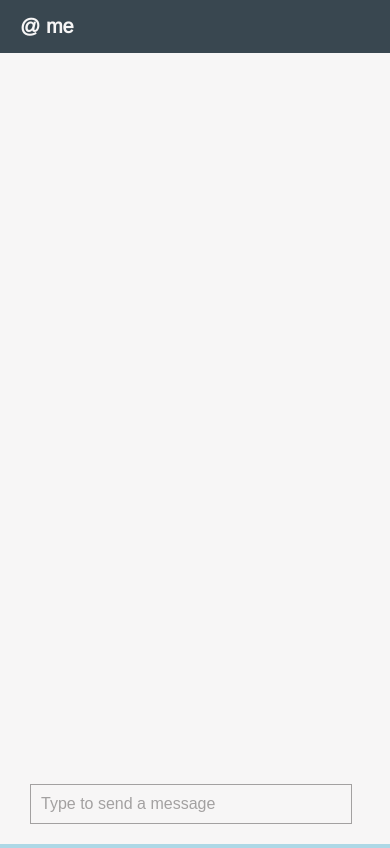
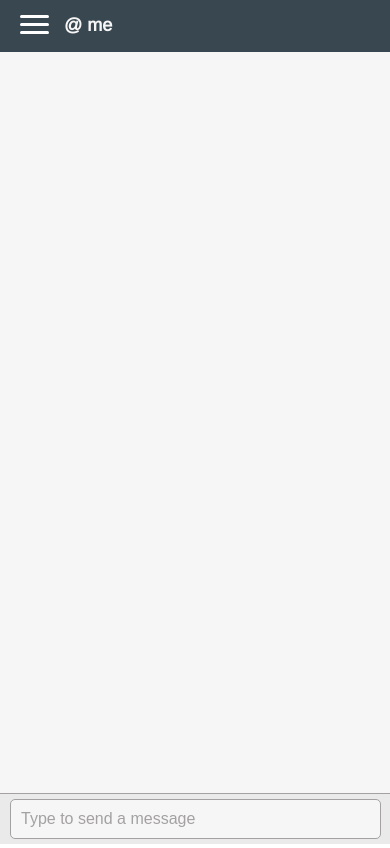
Before and after one commit to ksantaro/plack, a React (Create React App) app in the folder plack-frontend/: page /workspace/1/messages/1 in a window 390 px wide. Built offline with nearby package versions, Linux system fonts and the light colour scheme.

Commit message:
added toggle sidebar to workspace and workspace messages are responsive

```diff
--- a/plack-frontend/src/components/EntryComponent.jsx
+++ b/plack-frontend/src/components/EntryComponent.jsx
@@ -9,12 +9,12 @@ import CreateWorkspace from './FormComponents/CreateWorkspace';
 // render both of them in different places when the
 // path matches the current URL.
 
-const hamburger =
-<span className="hamburger-menu-icon">
-  <span className="line"></span>
-  <span className="line"></span>
-  <span className="line"></span>
-</span>
+// const hamburger =
+// <span className="hamburger-menu-icon">
+//   <span className="line"></span>
+//   <span className="line"></span>
+//   <span className="line"></span>
+// </span>
 
 
 
--- a/plack-frontend/src/components/Workspace.jsx
+++ b/plack-frontend/src/components/Workspace.jsx
@@ -20,35 +20,35 @@ import ConnectedInput from './WorkspaceComponents/ConnectedInput'
 class Workspace extends Component {
   constructor(props) {
     super(props);
-    // this.state = {
-    //   chatSelected: {
-    //     type: "channel",
-    //     index: 0,
-    //   }
-    // }
+    this.state = {
+      sidebarOpen: false,
+    }
   }
 
-  // onSelect = (e, chat) => {
-  //   this.setState({
-  //     chatSelected: {
-  //       type: chat.type,
-  //       index: chat.index
-  //     }
-  //   })
-  // }
+  toggleModal = () => {
+    console.log("toggling workspace sidebar")
+    this.setState({
+      sidebarOpen: !this.state.sidebarOpen,
+    })
+  }
 
   render() {
     //combine routes for channels and messages
-
-
+    const hamburger =
+      <span className="hamburger-menu-icon" onClick={this.toggleModal}>
+        <span className="line"></span>
+        <span className="line"></span>
+        <span className="line"></span>
+      </span>
       console.log("workspace render")
 
     return (
       <Router>
         <div className="main-layout">
-          <SidebarRouting workspace_url={this.props.match.params.workspace_url}/>
+          <div className={this.state.sidebarOpen ? "modal-overlay" : "display-none"} onClick={this.toggleModal}></div>
+          <SidebarRouting workspace_url={this.props.match.params.workspace_url} sidebarOpen={this.state.sidebarOpen} closeSidebar={this.toggleModal}/>
           <div className="main">
-            <Chat />
+            <Chat hamburger={hamburger}/>
             <ConnectedInput />
             {/* <ConnectedInput id={this.props.match.params.id} /> */}
             {/* <div>
--- a/plack-frontend/src/components/WorkspaceComponents/Chat.jsx
+++ b/plack-frontend/src/components/WorkspaceComponents/Chat.jsx
@@ -31,7 +31,7 @@ class Chat extends Component {
     console.log("chat rendered")
     return  (
       <div className="workspace-chat">
-        <h2>{type === "channel" ? "#" : "@"} {chat.name}</h2>
+        <h2>{this.props.hamburger} {type === "channel" ? "#" : "@"} {chat.name}</h2>
         <div className="workspace-messages">
           {
             chat.messages.map((message, index) => {
--- a/plack-frontend/src/components/WorkspaceComponents/SidebarRouting.jsx
+++ b/plack-frontend/src/components/WorkspaceComponents/SidebarRouting.jsx
@@ -20,10 +20,18 @@ class SidebarRouting extends Component {
     });
   }
 
+  onClick = (e, params) => {
+    console.log(this.props.onSelect);
+    this.props.onSelect(e, params)
+    this.props.closeSidebar();
+  }
+
   render() {
     // console.log(this.props.channels);
+    console.log(this.props.sidebarOpen ? "sidebar sidebar-modal" : "sidebar");
+
     return (
-      <div className="sidebar">
+      <div className={this.props.sidebarOpen ? "sidebar sidebar-modal" : "sidebar"}>
         <CreateChannel active={this.state.createChannelActive} toggleModal={() => {this.toggleModal("createChannelActive")}}/>
         <CreateDirectMessage active={this.state.createDirectMessageActive} toggleModal={() => {this.toggleModal("createDirectMessageActive")}}/>
         <div className="title-box">
@@ -39,7 +47,8 @@ class SidebarRouting extends Component {
             {
               this.props.channels.map((channel, index) => {
                 return (<li key={`channelLinkKey${channel.id}`}>
-                          <NavLink onClick={(e) => this.props.onSelect(e, {type: "channel", index: index})} to={`/workspace/${this.props.workspace_url}/messages/${channel.id}`} activeClassName="nav-active" exact className={this.props.chatSelected.type === "channel" && this.props.chatSelected.index === index ? "nav-item nav-active" : "nav-item"}>
+                {/* SEEMS LIKE YOU ARE NOT USING THE ON SELECT THING SO RPLACE WITH onClick={this.toggleModal} */}
+                          <NavLink onClick={(e) => this.onClick(e, {type: "channel", index: index})} to={`/workspace/${this.props.workspace_url}/messages/${channel.id}`} activeClassName="nav-active" exact className={this.props.chatSelected.type === "channel" && this.props.chatSelected.index === index ? "nav-item nav-active" : "nav-item"}>
                             <span className="nav-width">
                               # {channel.name}
                             </span>
@@ -56,7 +65,7 @@ class SidebarRouting extends Component {
             {
               this.props.directMessages.map((directMessage, index) => {
                 return (<li key={`directMessageLinkKey${directMessage.id}`}>
-                          <NavLink onClick={(e) => this.props.onSelect(e, {type: "directMessage", index: index})} to={`/workspace/${this.props.workspace_url}/messages/${directMessage.id}`} activeClassName="nav-active" exact className="nav-item">
+                          <NavLink onClick={(e) => this.onClick(e, {type: "directMessage", index: index})} to={`/workspace/${this.props.workspace_url}/messages/${directMessage.id}`} activeClassName="nav-active" exact className="nav-item">
                             <span className="nav-width">
                               @ {directMessage.name}
                             </span>
--- a/plack-frontend/src/index.css
+++ b/plack-frontend/src/index.css
@@ -764,7 +764,7 @@ div.selected-option {
 
   @media only screen and (max-width: 768px) {
     body {
-      background-color: lightblue;
+      /* background-color: lightblue; */
     }
 
     .sidebar {
@@ -789,13 +789,14 @@ div.selected-option {
     .main {
       float: none;
       width: 100%;
+      display: block;
     }
 
     .main h2 {
       border: none;
       background-color: #394750;
       color: #f7f6f6;
-      font-size: 20px;
+      font-size: 18px;
     }
 
     .hamburger-menu-icon {
@@ -830,4 +831,24 @@ div.selected-option {
       width: 85%;
       max-width: 412px;
     }
+
+    /* Workspace Messages */
+    .workspace-input-position {
+      padding-left: 10px;
+      padding-right: 31px;
+      padding-bottom: 5px;
+      padding-top: 5px;
+      border-top: 1px solid #a3a1a1;
+      background-color: #eaeaea;
+    }
+
+    .workspace-input-container input {
+      background-color: #f7f6f6;
+      border-radius: 5px;
+    }
+
+    .workspace-messages {
+      max-height: calc(100% - 121px);
+      top: 50px;
+    }
   }
```
Also changed, not shown: plack-frontend/src/components/WorkspaceComponents/CreateDirectMessage.jsx (+5 -5 lines).
